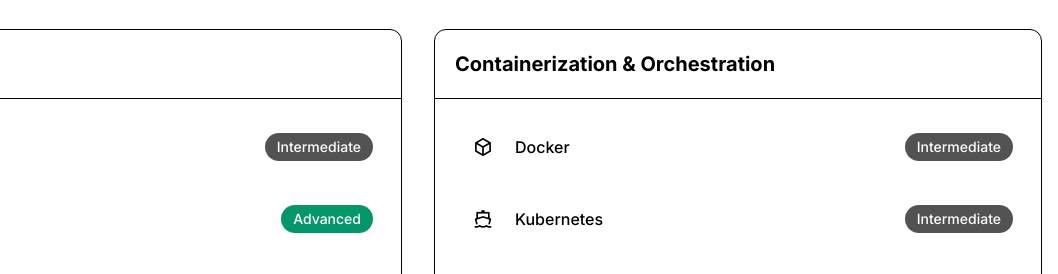
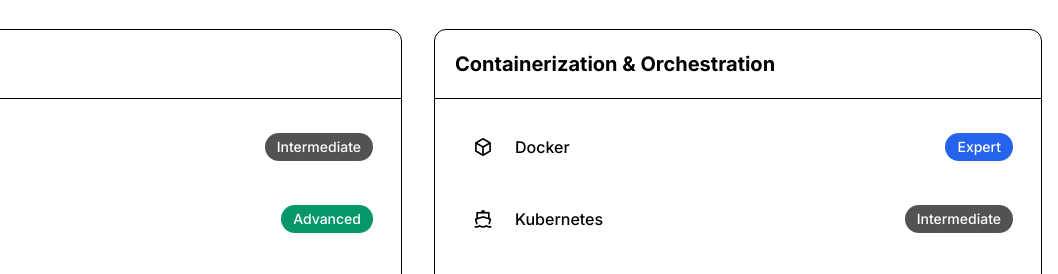
Before and after one commit to Chanceium/Portfolio, an Astro site: page / in a window 1280 px wide. Shown: the part 6460-6734 px from the top of the page, 222-1280 px from the left. Built offline with nearby package versions, Linux system fonts and the light colour scheme; Astro itself is replaced by a stand-in of ours.

Commit message:
Update skills.js

```diff
--- a/src/data/skills.js
+++ b/src/data/skills.js
@@ -70,7 +70,7 @@
   {
     category: "Containerization & Orchestration",
     items: [
-      { name: "Docker", level: "Intermediate", icon: "ri-box-3-line", color: "text-blue-500" },
+      { name: "Docker", level: "Expert", icon: "ri-box-3-line", color: "text-blue-500" },
       { name: "Kubernetes", level: "Intermediate", icon: "ri-ship-line", color: "text-blue-600" }
     ]
   },
```
